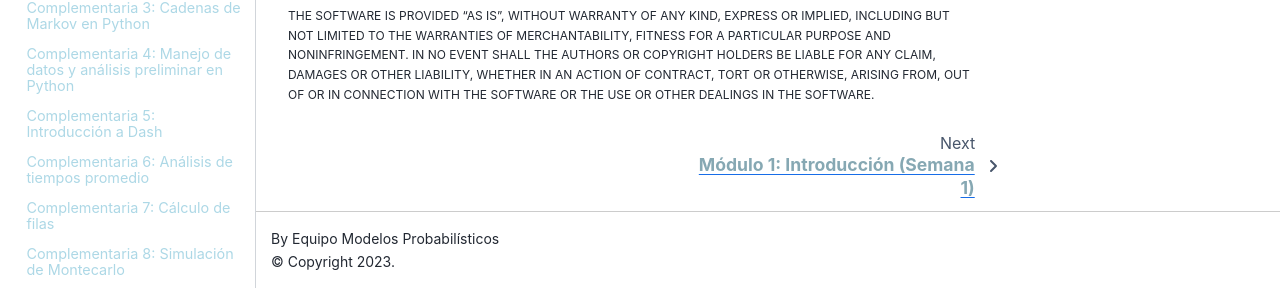
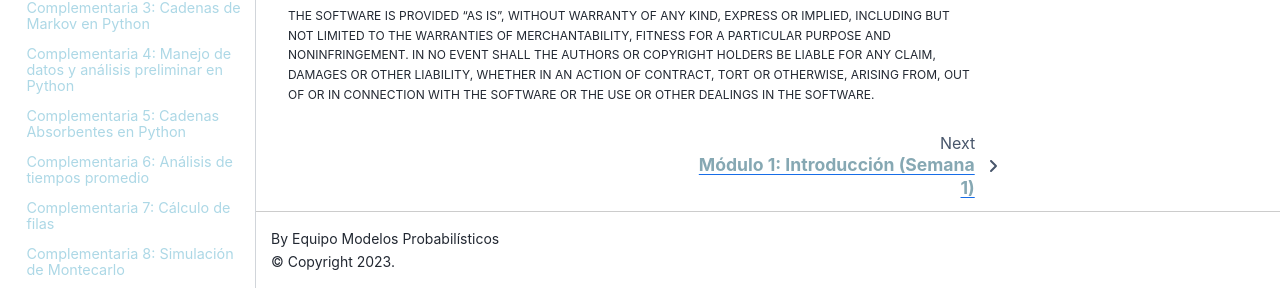
Before and after one commit to modelos-inst/LibroModProb, a Jupyter Book: the page built from intro.md, in a window 1280 px wide and 1037 px high. Shown: the part 749-1037 px from the top of the window. Built offline with Jupyter Book 1.0.4 settings and Sphinx 7.4.7 and the Sphinx Book theme 1.1.4, drawn with Linux system fonts in a browser that asks for light colours.

Commit message:
agrega la complementaria de absorbentes

```diff
--- a/_toc.yml
+++ b/_toc.yml
@@ -42,7 +42,7 @@ parts:
   - file: content/complementarias/Complementaria2.ipynb
   - file: content/complementarias/Complementaria3.ipynb
   - file: content/complementarias/Complementaria4/Complementaria4.ipynb
-  - file: content/complementarias/Complementaria5/Complementaria5_IntroDash.ipynb
+  - file: content/complementarias/Complementaria5_temp.ipynb
   - file: content/complementarias/Complementaria6.ipynb
   - file: content/complementarias/Complementaria7.ipynb
   - file: content/complementarias/Complementaria8.ipynb
--- a/intro.md
+++ b/intro.md
@@ -17,7 +17,7 @@ Despliega el contenido:
 - <i class="fa-solid fa-check" style="color:#ADD8E6"></i> [Complementaria 2: Álgebra lineal en Python](content/complementarias/Complementaria2.ipynb)
 - <i class="fa-solid fa-check" style="color:#ADD8E6"></i> [Complementaria 3: Cadenas de Markov en Python](content/complementarias/Complementaria3.ipynb)
 - <i class="fa-solid fa-check" style="color:#ADD8E6"></i> [Complementaria 4: Manejo de datos y análisis preliminar en Python](content/complementarias/Complementaria4/Complementaria4.ipynb)
-- <i class="fa-solid fa-check" style="color:#ADD8E6"></i> [Complementaria 5: Introducción a Dash](content/complementarias/Complementaria5/Complementaria5_IntroDash.ipynb)
+- <i class="fa-solid fa-check" style="color:#ADD8E6"></i> [Complementaria 5: Cadenas Absorbentes en Python](content/complementarias/Complementaria5_temp.ipynb)
 - <i class="fa-solid fa-check" style="color:#ADD8E6"></i> [Complementaria 6: Análisis de tiempos en Python](content/complementarias/Complementaria6.ipynb)
 - <i class="fa-solid fa-check" style="color:#ADD8E6"></i> [Complementaria 7: Cálculo de filas en Python](content/complementarias/Complementaria7.ipynb)
 - <i class="fa-solid fa-check" style="color:#ADD8E6"></i> [Complementaria 8: Simulación de Montecarlo en Python](content/complementarias/Complementaria8.ipynb)
```
Also changed, not shown: content/complementarias/Complementaria5_temp.ipynb (added).
